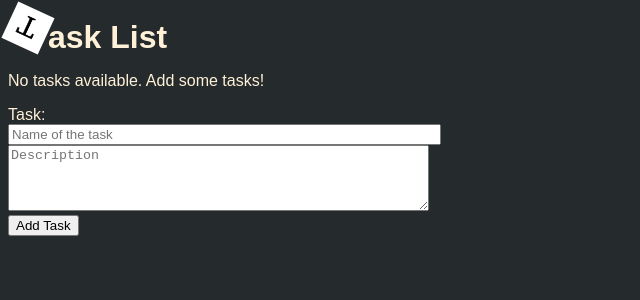
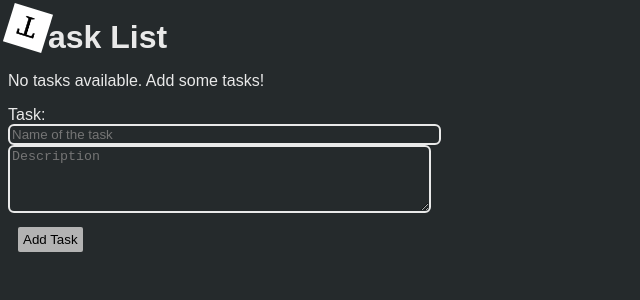
Before and after one commit to Fox-Coffee/task-list, a React (Vite) app: page / in a window 1280 px wide. Shown: the top 300 px of the page, without its empty margins (0-640 px from the left). Built offline with nearby package versions, Linux system fonts and the light colour scheme.

Commit message:
Chenges styles for some elements🎨

```diff
--- a/package.json
+++ b/package.json
@@ -10,6 +10,7 @@
     "preview": "vite preview"
   },
   "dependencies": {
+    "bootstrap": "^5.3.2",
     "prop-types": "^15.8.1",
     "react": "^18.2.0",
     "react-dom": "^18.2.0"
@@ -23,6 +24,7 @@
     "eslint": "^8.53.0",
     "eslint-plugin-react-hooks": "^4.6.0",
     "eslint-plugin-react-refresh": "^0.4.4",
+    "sass": "^1.69.5",
     "typescript": "^5.2.2",
     "vite": "^5.0.0"
   }
--- a/src/App.css
+++ b/src/App.scss
@@ -1,6 +1,6 @@
 body{
     background-color: rgb(37, 42, 44);
-    color: rgb(255, 241, 216);
+    color: rgb(233, 233, 233);
     font-family: Arial, Helvetica, sans-serif;
 }
 .App{
@@ -45,5 +45,5 @@ h3, h1{
     animation-name: logo;
     animation-duration: 10s;
     animation-iteration-count: infinite;
-    animation-timing-function: ease;
+    animation-timing-function: linear;
 }
--- a/src/App.tsx
+++ b/src/App.tsx
@@ -1,7 +1,7 @@
 import { useState, useRef } from "react";
 import ListElement from "./components/ListElement";
 import Form from "./components/Form";
-import './App.css'
+import './App.scss'
 
 // Custom hook for managing local storage
 const useLocalStorage = (key:string, initialValue: any) => {
@@ -74,8 +74,7 @@ function App() {
       {/*Form used to add tasks*/}
       <form onSubmit={addTask}>
         <label htmlFor="taskInput">Task:<br/></label>
-        <Form taskInputRef={taskInputRef} descriptionInputRef={descriptionInputRef} />
-        <button type="submit">Add Task</button>
+        <Form taskInputRef={taskInputRef} descriptionInputRef={descriptionInputRef}/>
       </form>
     </div>
   );
--- /dev/null
+++ b/src/components/Form.scss
@@ -0,0 +1,39 @@
+.taskInput, .descriptionInput{
+    background-color: rgb(37, 42, 44);
+    color: rgb(233, 233, 233);
+    box-sizing: border-box;
+    border: 2px solid rgb(233, 233, 233);
+    border-radius: 6px;
+    transition-duration: 0.4s;
+}
+.taskInput:focus, .descriptionInput:focus{
+    border: 2px solid rgb(180, 180, 180);
+    outline: none;
+}
+.button{
+    border-radius: 2px;
+    background-color: rgb(179, 179, 179);
+    border: none;
+    margin: 10px;
+    cursor: pointer;
+    padding: 5px;
+    transition-duration: 0.4s;
+}
+.button:hover{
+    background-color: rgb(150, 150, 150);
+}
+.button:active{
+    background-color: rgb(97, 97, 97);
+}
+
+.MessageBox{
+    .taskInput, .descriptionInput{
+        background-color: rgb(233, 233, 233);
+        color: rgb(37, 42, 44);
+        border: 2px solid rgb(37, 42, 44);
+    }
+    .taskInput:focus, .descriptionInput:focus{
+        border: 2px solid rgb(148, 149, 150);
+        outline: none;
+    }
+}
--- a/src/components/Form.tsx
+++ b/src/components/Form.tsx
@@ -1,6 +1,10 @@
+import "./Form.scss";
+
 function Form(props:any){
-    return(<div><input type="text" id="taskInput" ref={props.taskInputRef} placeholder="Name of the task" size={51} max={40} defaultValue={props.defName}/><br/>
-    <textarea ref={props.descriptionInputRef} placeholder="Description" rows={4} cols={50} defaultValue={props.defDesc}/><br/></div>)
+    return(<div><input type="text" id="taskInput" className="taskInput" ref={props.taskInputRef} placeholder="Name of the task" size={51} max={40} defaultValue={props.defName}/><br/>
+    <textarea ref={props.descriptionInputRef} placeholder="Description" className="descriptionInput" rows={4} cols={50} defaultValue={props.defDesc}/><br/>
+    <button type="submit" className="button">Add Task</button>
+    </div>)
 }
 
 export default Form;
--- a/src/components/MessageBox.css
+++ /dev/null
@@ -1,34 +0,0 @@
-.MessageContainer{
-    position: fixed;
-    top: 0;
-    left: 0;
-    width: 100%;
-    height: 100%;
-    background-color: rgba(0, 0, 0, 0.5);
-    display: flex;
-    justify-content: center;
-    align-items: center;
-}
-
-.MessageBox{
-    background-color: rgb(255, 241, 216);
-    color: rgb(37, 42, 44);
-    padding: 30px 60px;
-    border-radius: 8px;
-    max-width: 80%;
-    max-height: 80%;
-    text-align: center;
-}
-.button{
-    border-radius: 2px;
-    background-color: rgb(179, 179, 179);
-    border: none;
-    margin: 10px;
-    cursor: pointer;
-    padding: 5px;
-    transition-duration: 0.4s;
-}
-
-.button:hover{
-    background-color: rgb(150, 150, 150);
-}
--- /dev/null
+++ b/src/components/MessageBox.scss
@@ -0,0 +1,38 @@
+.MessageContainer{
+    position: fixed;
+    top: 0;
+    left: 0;
+    width: 100%;
+    height: 100%;
+    background-color: rgba(0, 0, 0, 0.5);
+    display: flex;
+    justify-content: center;
+    align-items: center;
+
+    .MessageBox{
+        background-color: rgb(233, 233, 233);
+        color: rgb(37, 42, 44);
+        padding: 30px 60px;
+        border-radius: 8px;
+        max-width: 80%;
+        max-height: 80%;
+        text-align: center;
+    }
+    .button{
+        border-radius: 2px;
+        background-color: rgb(179, 179, 179);
+        border: none;
+        margin: 10px;
+        cursor: pointer;
+        padding: 5px;
+        transition-duration: 0.4s;
+    }
+
+    .button:hover{
+        background-color: rgb(150, 150, 150);
+    }
+    .button:active{
+        background-color: rgb(97, 97, 97);
+    }
+
+}
--- a/src/components/MessageBoxDelete.tsx
+++ b/src/components/MessageBoxDelete.tsx
@@ -1,5 +1,5 @@
 import PropTypes from 'prop-types';
-import "./MessageBox.css";
+import "./MessageBox.scss";
 
 function MessageBoxDelete(props:any){
     return(<div className="MessageContainer">
--- a/src/components/MessageBoxEdit.tsx
+++ b/src/components/MessageBoxEdit.tsx
@@ -1,6 +1,6 @@
 import { useRef } from "react";
 import PropTypes from 'prop-types';
-import "./MessageBox.css";
+import "./MessageBox.scss";
 import Form from "./Form";
 
 function MessageBoxEdit(props:any){
```
Also changed, not shown: 1 other file (tests, documents, lock files or other folders).
